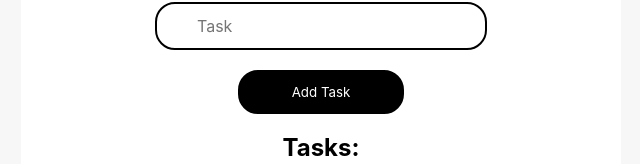
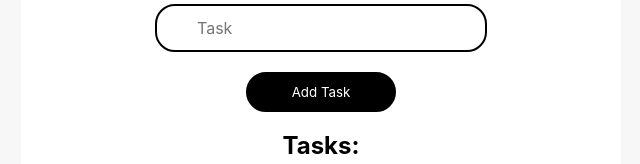
Before and after one commit to Amir98375/MindmatrixAssignment, a React (Create React App) app: page / in a window 1280 px wide. Both pictures are taken after a click on the button "Task App". Shown: the part 351-515 px from the top of the page, without its empty margins (319-959 px from the left). Built offline with nearby package versions, Linux system fonts and the light colour scheme.

Commit message:
some minor chnages

```diff
--- a/package.json
+++ b/package.json
@@ -9,6 +9,7 @@
     "axios": "^1.6.8",
     "react": "^18.2.0",
     "react-dom": "^18.2.0",
+    "react-icons": "^5.0.1",
     "react-loader-spinner": "^6.1.6",
     "react-scripts": "5.0.1",
     "sweetalert2": "^11.10.6",
--- a/src/App.css
+++ b/src/App.css
@@ -111,12 +111,13 @@ html {
 	box-shadow: 0 4px 8px rgba(0, 0, 0, 0.2);
 }
 .button{
-	width: 50%;
-	max-width: 200px;
+
+	height: 40px;
+	width: 150px;
 	border: 2px solid black;
 	background-color: black;
 	border-radius: 20px;
-	padding: 12px 40px 12px 40px;
+
 	-webkit-transition: width 0.4s ease-in-out;
 	transition: width 0.4s ease-in-out;
 	color: white;
--- a/src/TaskManager/Taskmanager.jsx
+++ b/src/TaskManager/Taskmanager.jsx
@@ -1,6 +1,7 @@
 import React, { useState } from 'react';
 import '../App.css'
 import Swal from 'sweetalert2';
+import { MdDelete } from "react-icons/md";
 
 function TaskManager() {
   const [tasks, setTasks] = useState([]);
@@ -46,6 +47,7 @@ function TaskManager() {
           placeholder="Assigned To"
           value={assignee}
           onChange={e => setAssignee(e.target.value)}
+          required={true}
         />
 
 
@@ -59,6 +61,7 @@ function TaskManager() {
           placeholder="Task"
           value={newTask}
           onChange={e => setNewTask(e.target.value)}
+          required={true}
         />
 
       </div>
@@ -70,7 +73,13 @@ function TaskManager() {
           {tasks.map(task => (
             <li key={task.id}>
               {task.title} - Assigned to: {task.assignee}
-              <button onClick={() => handleDeleteTask(task.id)}>Delete</button>
+              <button style={{
+
+                background:'white',
+                borderColor:'black',
+                borderRadius:'10px',
+
+              }} onClick={() => handleDeleteTask(task.id)}><MdDelete color='blue' /></button>
             </li>
           ))}
         </ul>
```
Also changed, not shown: 1 other file (tests, documents, lock files or other folders).
